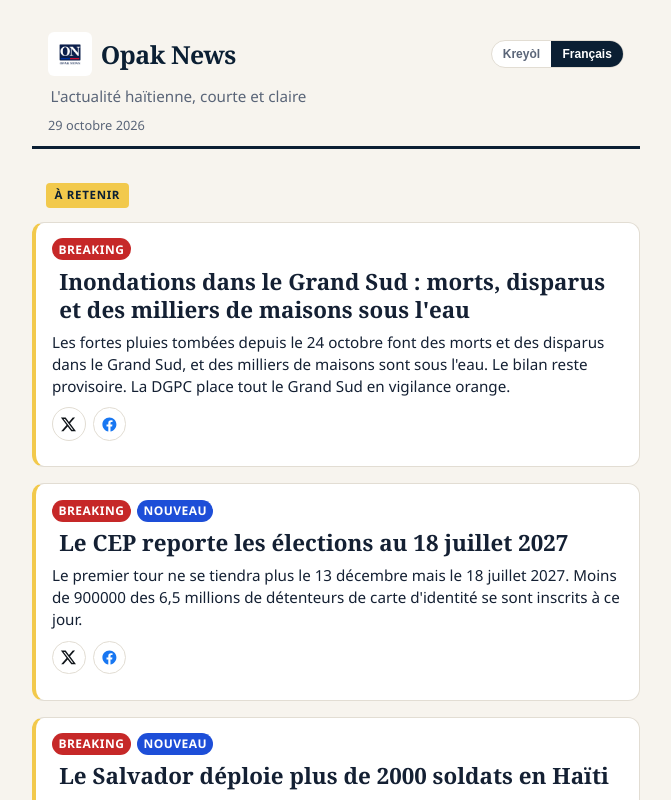
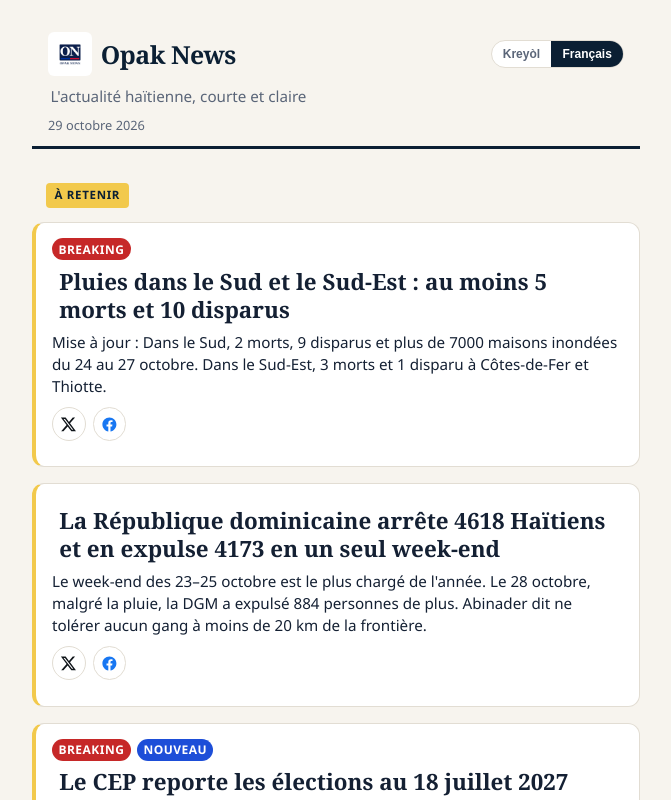
Before and after one commit to haitialways-pixel/opak-news, a React (Vite) app: page / in a window 1280 px wide. Shown: the top 800 px of the page, without its empty margins (304-975 px from the left). Built offline with nearby package versions, Linux system fonts and the light colour scheme; no server answers.

Commit message:
Update rain toll + DR deportations; add Caonabo story

```diff
--- a/scripts/fb-posted.json
+++ b/scripts/fb-posted.json
@@ -4,7 +4,6 @@
     "ntk-thomazeau-ambassador-summoned-2026-10",
     "ntk-gsf-salvador-attack-2026-10",
     "ntk-intemperies-pluie-2026-10",
-    "ntk-dr-deportations-weekend-2026-10",
     "qh-idp-protest-pap-2026-10",
     "qh-repatriation-trump-tps-2026-10",
     "qh-cassation-18-dossiers-2026-10",
@@ -26,6 +25,8 @@
     "qh-ipc-hunger-2026-10-28",
     "ntk-cep-elections-juillet-2027-2026-10-29",
     "ntk-salvador-2000-soldats-2026-10-29",
-    "ntk-grand-sud-downpours-2026-10-28"
+    "qh-caonabo-richard-alexandre-2026-10-29",
+    "ntk-grand-sud-downpours-2026-10-28",
+    "ntk-dr-deportations-weekend-2026-10"
   ]
 }
--- a/src/data/stories.ts
+++ b/src/data/stories.ts
@@ -16,28 +16,50 @@ import type { Story } from "../types";
  */
 export const STORIES: Story[] = [
   {
+    id: "qh-caonabo-richard-alexandre-2026-10-29",
+    tier: "quick-hit",
+    topic: "society",
+    publishedAt: "2026-10-29",
+    publishedTime: "2026-10-29T11:15:00-04:00",
+    headline: {
+      ht: "Jounalis kiltirèl Richard Alexandre, alias Caonabo, mouri anba bal nan Dèlma 83",
+      fr: "Le journaliste culturel Richard Alexandre, dit Caonabo, tué par balles à Delmas 83",
+    },
+    brief: {
+      ht: "Ansyen kolaboratè Ticket Magazine, 38 an, li te pran bal nan Dèlma 83 epi li mouri lopital nan nwit 27 pou 28 oktòb.",
+      fr: "Ancien collaborateur de Ticket Magazine, âgé de 38 ans, il a été blessé par balles à Delmas 83 et a succombé à l'hôpital dans la nuit du 27 au 28 octobre.",
+    },
+    body: {
+      ht: "Richard Alexandre, yo te konnen sou non Caonabo, se te yon jounalis kiltirèl 38 an ki te konn ekri pou Ticket Magazine. Li te pran bal nan Dèlma 83, epi li mouri lopital nan nwit 27 pou 28 oktòb, dapre Le Nouvelliste.",
+      fr: "Richard Alexandre, connu sous le nom de Caonabo, était un journaliste culturel de 38 ans, ancien collaborateur de Ticket Magazine. Atteint par balles à Delmas 83, il a succombé à ses blessures à l'hôpital dans la nuit du 27 au 28 octobre, selon Le Nouvelliste.",
+    },
+    sources: [
+      "Le Nouvelliste",
+    ],
+  },
+  {
     id: "ntk-grand-sud-downpours-2026-10-28",
     tier: "need-to-know",
     topic: "society",
-    publishedAt: "2026-10-28",
-    publishedTime: "2026-10-29T09:19:00-04:00",
+    publishedAt: "2026-10-29",
+    publishedTime: "2026-10-29T11:15:00-04:00",
     isBreaking: true,
     headline: {
-      ht: "Inondasyon nan Grand Sid : gen moun mouri, gen disparèt, plizyè milye kay anba dlo",
-      fr: "Inondations dans le Grand Sud : morts, disparus et des milliers de maisons sous l'eau",
+      ht: "Lapli nan Sid ak Sidès : omwen 5 moun mouri ak 10 disparèt",
+      fr: "Pluies dans le Sud et le Sud-Est : au moins 5 morts et 10 disparus",
     },
     brief: {
-      ht: "Gwo lapli depi 24 oktòb fè moun mouri ak disparèt nan Grand Sid, e plizyè milye kay anba dlo. Bilan an toujou provizwa. DGPC mete tout Grand Sid nan vijilans oranj.",
-      fr: "Les fortes pluies tombées depuis le 24 octobre font des morts et des disparus dans le Grand Sud, et des milliers de maisons sont sous l'eau. Le bilan reste provisoire. La DGPC place tout le Grand Sud en vigilance orange.",
+      ht: "Mizajou : Nan Sid, 2 moun mouri, 9 disparèt e plis pase 7000 kay inonde ant 24 ak 27 oktòb. Nan Sidès, 3 moun mouri ak 1 disparèt nan Kòt-de-Fè ak Tiyòt.",
+      fr: "Mise à jour : Dans le Sud, 2 morts, 9 disparus et plus de 7000 maisons inondées du 24 au 27 octobre. Dans le Sud-Est, 3 morts et 1 disparu à Côtes-de-Fer et Thiotte.",
     },
     body: {
-      ht: "Depi 24 oktòb, gwo lapli ap frape Sid, Nip, Grandans ak Sidès.\n\nBilan an toujou provizwa e sous yo pa bay menm chif. Dapre Flash Update OCHA 28 oktòb la, gen 3 moun mouri nan Nip ak 1 nan Sidès, epi 2 pechè disparèt nan Abriko (Grandans). Le Nouvelliste, bò pa li, rapòte 3 moun mouri ak 1 disparèt nan Sidès, nan Kòt-de-Fè ak Tiyòt.\n\nNip se depatman ki pi frape: 1920 fanmi afekte, 1767 kay inonde e 48 ti kay detwi. Nan Gommiers (Grandans), 630 kay inonde; lopital kominotè Koray, yon lekòl ak mache Chanbelan anba dlo. Nan Okay, anviwon 200 kay inonde e plizyè seksyon dyk Ravine du Sud tonbe.\n\nPeyizan yo pèdi rekòt ak bèt nan yon zòn ki te deja sibi sechrès. Pwoteksyon sivil (DGPC) mete tout Grand Sid nan vijilans oranj.",
-      fr: "Depuis le 24 octobre, de fortes pluies frappent le Sud, les Nippes, la Grand'Anse et le Sud-Est.\n\nLe bilan reste provisoire et les sources divergent. Selon le Flash Update d'OCHA du 28 octobre, on compte 3 morts dans les Nippes et 1 dans le Sud-Est, ainsi que 2 pêcheurs disparus à Abricots (Grand'Anse). Le Nouvelliste fait état, de son côté, de 3 morts et 1 disparu dans le Sud-Est, à Côtes-de-Fer et Thiotte.\n\nLes Nippes sont le département le plus touché: 1920 familles affectées, 1767 maisons inondées et 48 petites maisons détruites. À Gommiers (Grand'Anse), 630 maisons sont inondées; l'hôpital communautaire de Corail, une école et le marché de Chambellan sont sous l'eau. Aux Cayes, environ 200 maisons sont inondées et plusieurs sections des digues de la Ravine du Sud se sont effondrées.\n\nDes récoltes et du bétail sont perdus dans une zone déjà frappée par la sécheresse. La Protection civile (DGPC) place tout le Grand Sud en vigilance orange.",
+      ht: "Mizajou 29 oktòb : bilan gwo lapli yo monte omwen 5 moun mouri ak 10 disparèt nan Sid ak Sidès.\n\nNan Sid, Pwoteksyon sivil rapòte 2 moun mouri, 9 disparèt e plis pase 7000 kay inonde ant 24 ak 27 oktòb. Dlo a anvayi Lasalin (Jeremi) ak Baradè.\n\nNan Sidès, 3 moun mouri ak 1 disparèt nan Kòt-de-Fè ak Tiyòt. Lapli yo fè dega tou nan jaden ak sou wout yo.\n\nDapre Flash Update OCHA 28 oktòb la, Nip se depatman ki pi frape: 1920 fanmi afekte, 1767 kay inonde e 48 ti kay detwi. Nan Gommiers (Grandans), 630 kay inonde. DGPC mete tout Grand Sid nan vijilans oranj.",
+      fr: "Mise à jour du 29 octobre : le bilan des fortes pluies s'élève à au moins 5 morts et 10 disparus dans le Sud et le Sud-Est.\n\nDans le Sud, la Protection civile fait état de 2 morts, 9 disparus et plus de 7000 maisons inondées du 24 au 27 octobre. Les eaux ont envahi Lasaline (Jérémie) et Barradères.\n\nDans le Sud-Est, on compte 3 morts et 1 disparu à Côtes-de-Fer et Thiotte. Les pluies ont aussi endommagé des cultures et des routes.\n\nSelon le Flash Update d'OCHA du 28 octobre, les Nippes sont le département le plus touché: 1920 familles affectées, 1767 maisons inondées et 48 petites maisons détruites. À Gommiers (Grand'Anse), 630 maisons sont inondées. La DGPC place tout le Grand Sud en vigilance orange.",
     },
     sources: [
-      "OCHA / ReliefWeb",
       "Le Nouvelliste",
       "DGPC / Protection civile",
+      "OCHA / ReliefWeb",
     ],
   },
   {
@@ -189,22 +211,23 @@ export const STORIES: Story[] = [
     id: "ntk-dr-deportations-weekend-2026-10",
     tier: "need-to-know",
     topic: "society",
-    publishedAt: "2026-10-28",
-    publishedTime: "2026-10-28T07:21:03-04:00",
+    publishedAt: "2026-10-29",
+    publishedTime: "2026-10-29T11:15:00-04:00",
     headline: {
-      ht: "Dominikani ekspilse 4173 moun nan fen semèn 23–25 oktòb",
-      fr: "La République dominicaine a expulsé 4173 personnes le week-end des 23–25 octobre",
+      ht: "Dominikani arete 4618 Ayisyen epi ekspilse 4173 nan yon sèl fen semèn",
+      fr: "La République dominicaine arrête 4618 Haïtiens et en expulse 4173 en un seul week-end",
     },
     brief: {
-      ht: "DGM Dominikani di li arete 4618 etranje san papye epi ekspilse 4173 nan fen semèn nan. Kontwòl fwontyè yo ap sere.",
-      fr: "La DGM dominicaine dit avoir arrêté 4618 étrangers en situation irrégulière et expulsé 4173 personnes sur le week-end. Les contrôles à la frontière se renforcent.",
+      ht: "Se fen semèn 23–25 oktòb la ki pi chaje ane a. 28 oktòb, malgre lapli, DGM ekspilse 884 lòt moun. Abinader di li p ap tolere gang nan 20 km fwontyè a.",
+      fr: "Le week-end des 23–25 octobre est le plus chargé de l'année. Le 28 octobre, malgré la pluie, la DGM a expulsé 884 personnes de plus. Abinader dit ne tolérer aucun gang à moins de 20 km de la frontière.",
     },
     body: {
-      ht: "Sou fen semèn 23–25 oktòb, Direksyon Jeneral Migrasyon Dominikani (DGM) rapòte li arete 4618 etranje ki pa t gen papye regilye, epi li ekspilse 4173 moun. Otorite yo di yo ap sere kontwòl sou fwontyè a.",
-      fr: "Sur le week-end des 23–25 octobre, la Direction générale de la migration dominicaine (DGM) rapporte avoir arrêté 4618 étrangers en situation migratoire irrégulière et expulsé 4173 personnes. Les autorités indiquent qu'elles renforcent les contrôles à la frontière.",
+      ht: "Sou fen semèn 23–25 oktòb, Direksyon Jeneral Migrasyon Dominikani (DGM) arete 4618 Ayisyen ki pa t gen papye regilye epi li ekspilse 4173 moun. Se fen semèn ki pi chaje depi kòmansman ane a.\n\n28 oktòb, malgre gwo lapli, DGM ekspilse 884 lòt etranje san papye.\n\nPrezidan Luis Abinader di gouvènman li p ap tolere okenn gang nan 20 km fwontyè a, pandan otorite yo ap sere kontwòl sou fwontyè a.",
+      fr: "Sur le week-end des 23–25 octobre, la Direction générale de la migration dominicaine (DGM) a arrêté 4618 Haïtiens en situation migratoire irrégulière et expulsé 4173 personnes. C'est le week-end le plus chargé depuis le début de l'année.\n\nLe 28 octobre, malgré de fortes pluies, la DGM a expulsé 884 autres étrangers sans papiers.\n\nLe président Luis Abinader a déclaré que son gouvernement ne tolérerait aucun gang à moins de 20 km de la frontière, alors que les autorités renforcent les contrôles frontaliers.",
     },
     sources: [
       "DGM République dominicaine",
+      "HaitiLibre",
     ],
   },
   {
```
